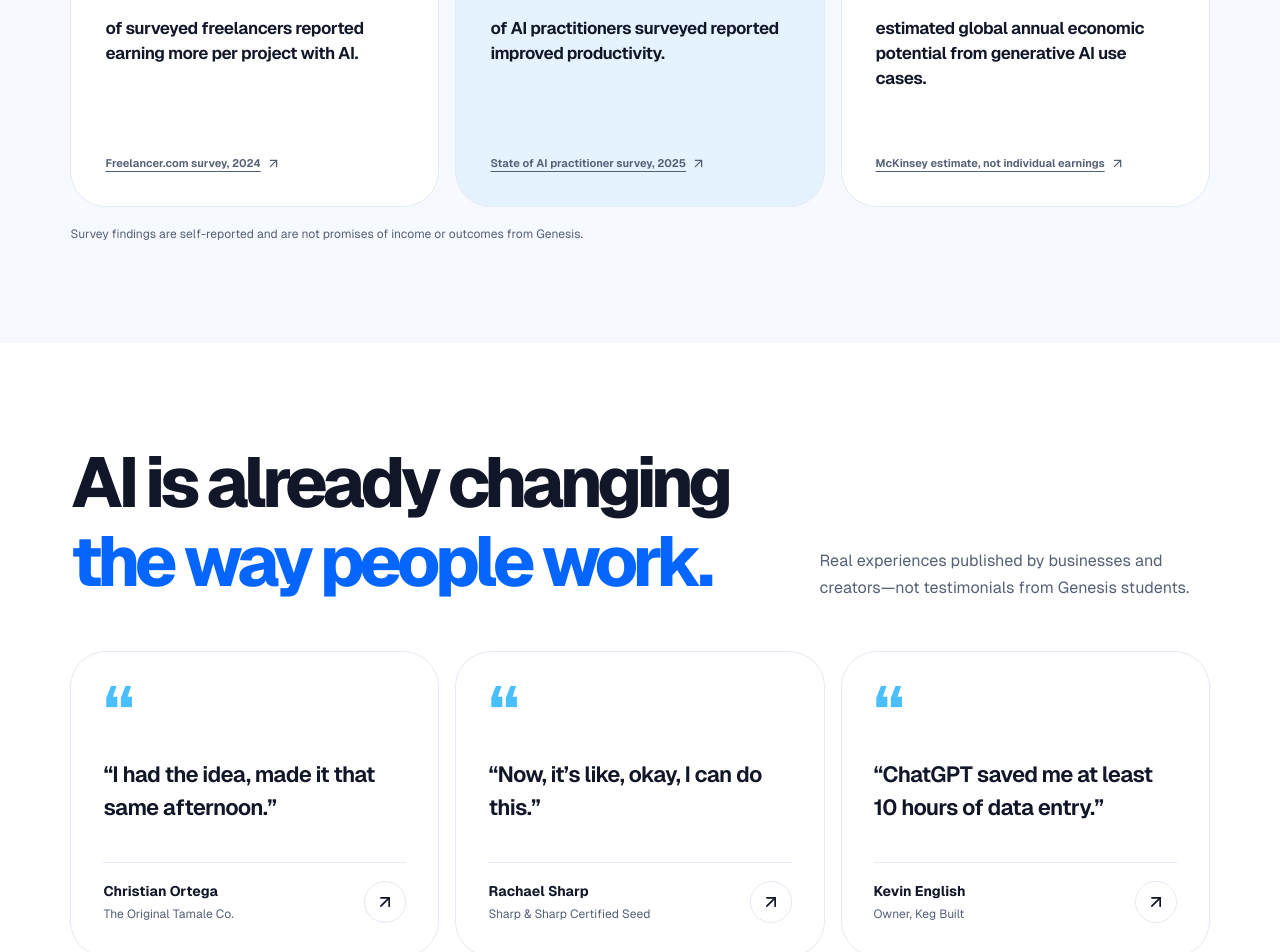
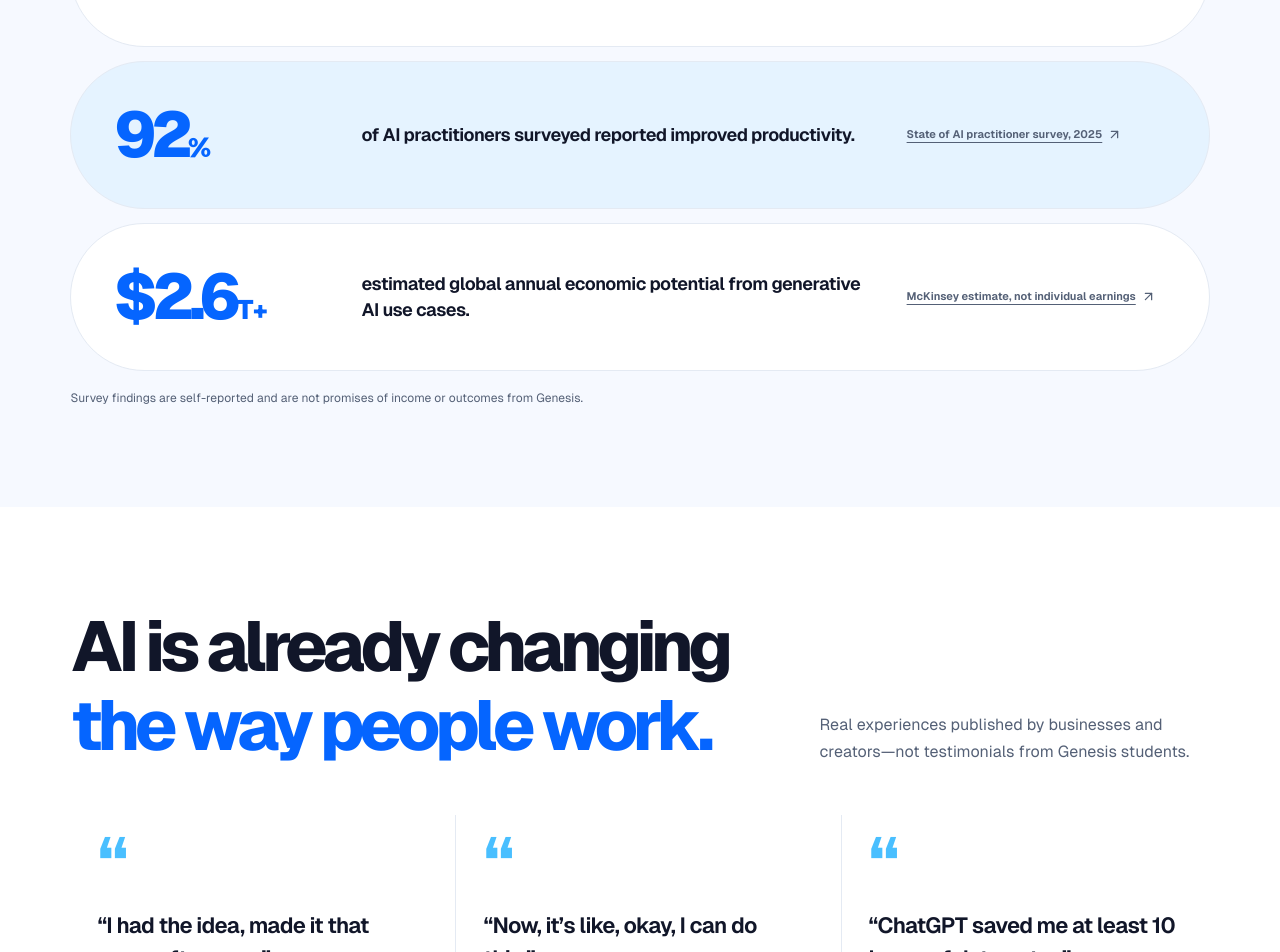
Before and after one commit to oillusionmiracle-droid/silk-studio, a Next.js app: page /futurecraft in a window 1280 px wide. Shown: the part 1900-2852 px from the top of the page. Built offline with nearby package versions, Linux system fonts and the light colour scheme; no server answers; a web font is replaced by a local one.

Commit message:
refine(futurecraft): replace visual cards with editorial pill rows, remove legacy mascot

```diff
--- a/app/futurecraft/futurecraft.css
+++ b/app/futurecraft/futurecraft.css
@@ -66,3 +66,14 @@
 .fc-cookie-bar button:nth-child(2){background:#0565ff;color:white;border-color:#0565ff}.fc-cookie-bar button.fc-cookie-close{width:39px;height:39px;padding:0;font-size:23px;background:transparent;line-height:1}
 @media(max-width:700px){.fc-cookie-bar{flex-direction:column;align-items:stretch;padding:20px;gap:14px}.fc-cookie-bar>div{justify-content:space-between}.fc-cookie-bar button{font-size:11px;padding:12px}.fc-cookie-bar button.fc-cookie-close{margin-left:auto}}
 @media(prefers-color-scheme:dark){.fc-cookie-bar{background:#0b1220;color:#f7fbff;border-color:#29435c}.fc-cookie-bar p{color:#b8c5d8}.fc-cookie-bar button{background:#111e31;color:white;border-color:#30435a}}
+
+/* Pill-first refinement: no stacked rectangular statistic or testimonial blocks */
+.fc-facts{display:flex;flex-direction:column;gap:14px}
+.fc-fact{display:grid;grid-template-columns:minmax(150px,220px) minmax(250px,1fr) minmax(160px,260px);align-items:center;gap:28px;min-height:148px;padding:27px 42px;border-radius:999px}
+.fc-fact strong{font-size:clamp(49px,5vw,71px)}.fc-fact h3{margin:0;max-width:540px;font-size:18px}.fc-fact a{margin:0;line-height:1.5}
+.fc-quote{border:0;border-left:1px solid var(--fc-line);border-radius:0;padding:20px 27px;box-shadow:none}
+.fc-quote:first-child{border-left:0}
+.fc-step{background:transparent;border:0;border-radius:0;padding:20px 10px;min-height:auto}
+.fc-future{border-radius:70px}
+@media(max-width:1050px){.fc-fact{grid-template-columns:150px minmax(180px,1fr);border-radius:55px}.fc-fact a{grid-column:2}.fc-quote{padding:18px}}
+@media(max-width:800px){.fc-fact{display:flex;flex-direction:column;align-items:flex-start;gap:16px;border-radius:42px;min-height:auto;padding:26px}.fc-fact h3{max-width:none}.fc-quotes{gap:0}.fc-quote{border-left:0;border-top:1px solid var(--fc-line);padding:30px 5px}.fc-quote:first-child{border-top:0}.fc-step{border-bottom:1px solid var(--fc-line);padding:20px 0}.fc-future{border-radius:36px}}
--- a/app/futurecraft/success/page.tsx
+++ b/app/futurecraft/success/page.tsx
@@ -1,3 +1,3 @@
 import Link from 'next/link';
 export const metadata={title:'Welcome to Genesis · Futurecraft'};
-export default function Success(){return <main className="fc-success"><div><img src="/futurecraft/mascot.webp" alt="Futurecraft mascot" width="135" height="135"/><span>GENESIS · FUTURECRAFT</span><h1>YOU&apos;RE ON<br/><em>THE LIST.</em></h1><p>We’ve received your details. Look out for your confirmation and welcome emails with the next steps for the first Makers.</p><Link href="/futurecraft">BACK TO FUTURECRAFT ↗</Link></div></main>;}
+export default function Success(){return <main className="fc-success"><div><img src="/futurecraft/mark.svg" alt="Futurecraft logo" width="135" height="135"/><span>GENESIS · FUTURECRAFT</span><h1>YOU&apos;RE ON<br/><em>THE LIST.</em></h1><p>We’ve received your details. Look out for your confirmation and welcome emails with the next steps for the first Makers.</p><Link href="/futurecraft">BACK TO FUTURECRAFT ↗</Link></div></main>;}
```
Also changed, not shown: app/page.tsx (+1 -1 lines).
